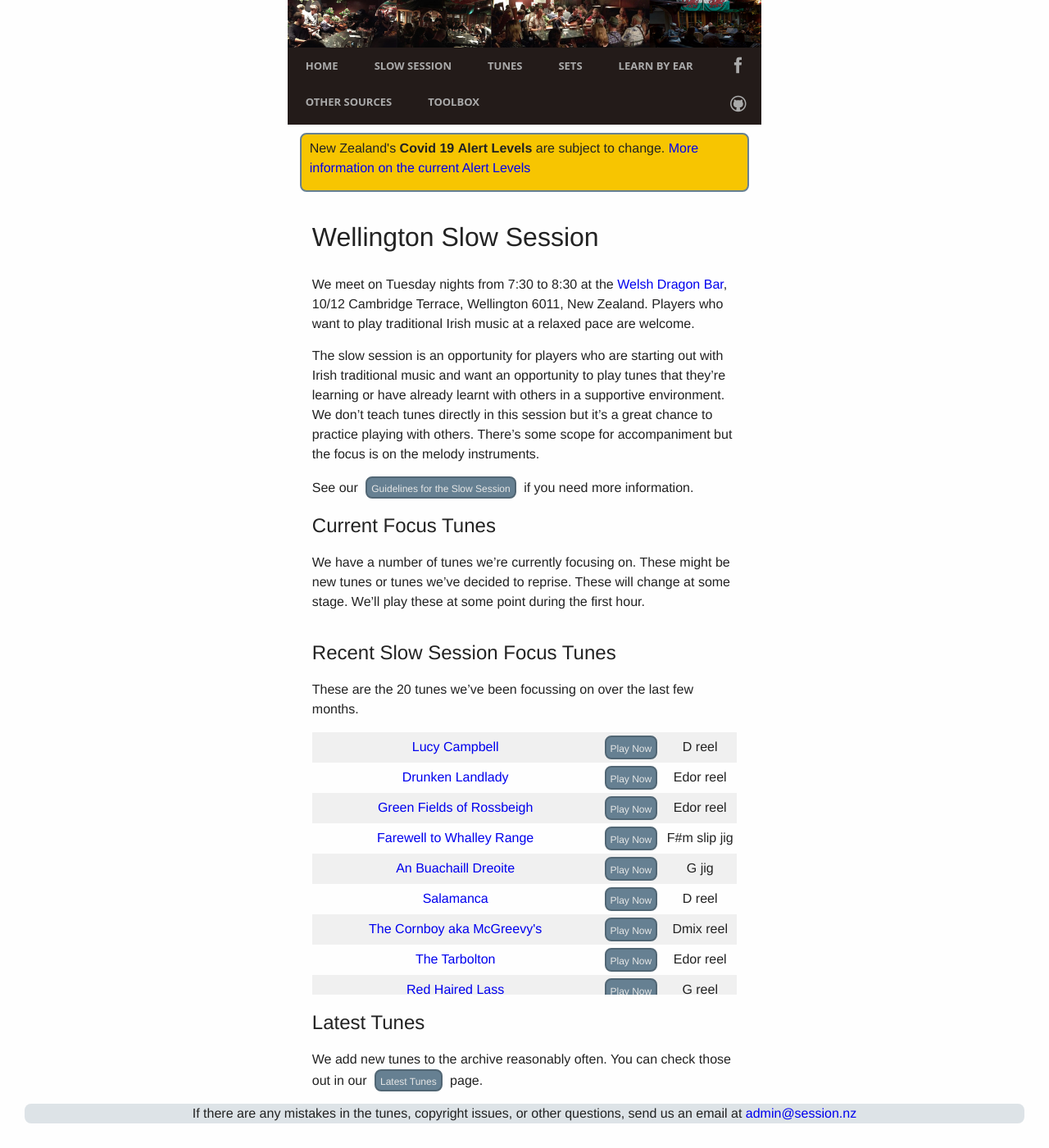
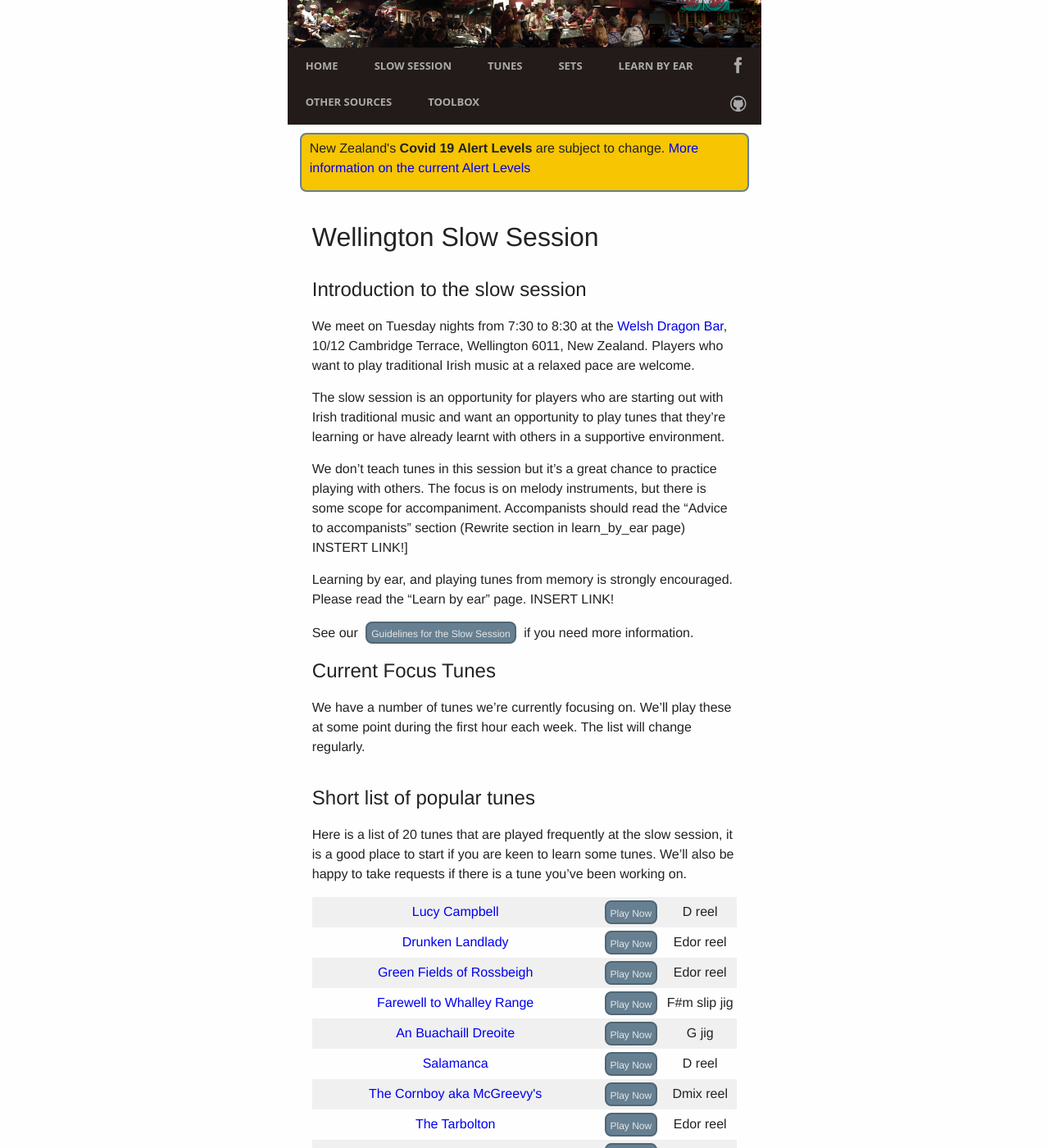
Before and after one commit to slow-session/dev.session.nz, a Jekyll site: the page built from slowsession.md, in a window 1280 px wide and 1400 px high. Shown: the whole window at 82% size. Built offline with Jekyll 4.4.1, drawn with Linux system fonts in a browser that asks for light colours.

Commit message:
changes to slow session page text

```diff
--- a/slowsession.md
+++ b/slowsession.md
@@ -3,6 +3,8 @@ layout: page
 title: Wellington Slow Session
 permalink: /slowsession/
 ---
+
+## Introduction to the slow session
 
 We meet on Tuesday nights from {{ site.slowsession_time }} at the <a href="/dragon/">
 Welsh Dragon Bar</a>, 10/12 Cambridge Terrace, Wellington 6011, New Zealand.
@@ -11,9 +13,12 @@ Players who want to play traditional Irish music at a relaxed pace are welcome.
 The slow session is an opportunity for players who are starting out with Irish
 traditional music and want an opportunity to play tunes that they're learning
 or have already learnt with others in a supportive environment.
-We don't teach tunes directly in this session but it's a great chance to practice
-playing with others. There's some scope for accompaniment but the focus is on the
-melody instruments.
+
+We don't teach tunes in this session but it's a great chance to practice
+playing with others. The focus is on melody instruments, but there is some scope for
+accompaniment. Accompanists should read the "Advice to accompanists" section (Rewrite section in learn_by_ear page) INSTERT LINK!]
+
+Learning by ear, and playing tunes from memory is strongly encouraged. Please read the "Learn by ear" page. INSERT LINK!
 
 See our <a href="/slowguidelines/"><button class="filterButton">Guidelines for the Slow Session</button></a> if you need more information.
 
@@ -21,9 +26,8 @@ See our <a href="/slowguidelines/"><button class="filterButton">Guidelines for t
 
 ## Current Focus Tunes
 
-We have a number of tunes we're currently focusing on. These might be new tunes
-or tunes we've decided to reprise. These will change at some stage. We'll play
-these at some point during the first hour.
+We have a number of tunes we're currently focusing on. We'll play
+these at some point during the first hour each week. The list will change regularly.
 
 {% assign focustunecount = 4 %}
 {% assign legend="Current Focus Tunes" %}
@@ -54,9 +58,9 @@ window.currentFocusTunes = {
 
 {% endif %}
 
-## Recent Slow Session Focus Tunes
+## Short list of popular tunes
 
-These are the <span id="tunesCount"></span> tunes we've been focussing on over the last few months.
+Here is a list of 20 tunes that are played frequently at the slow session, it is a good place to start if you are keen to learn some tunes. We'll also be happy to take requests if there is a tune you've been working on.
 
 <script>
 window.store = {
```
